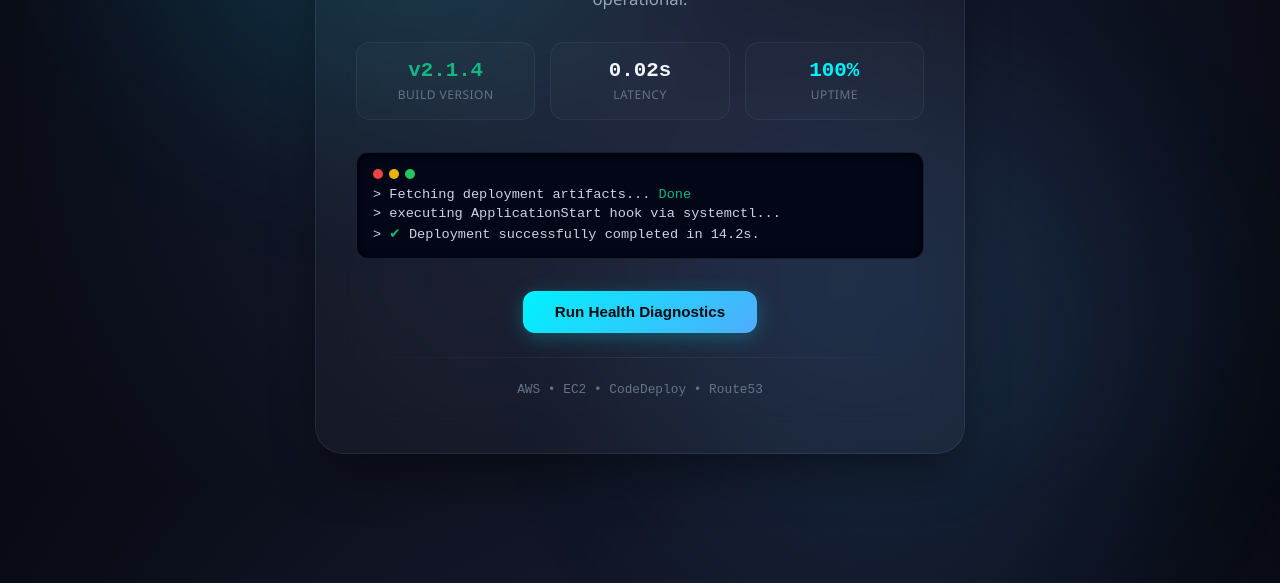
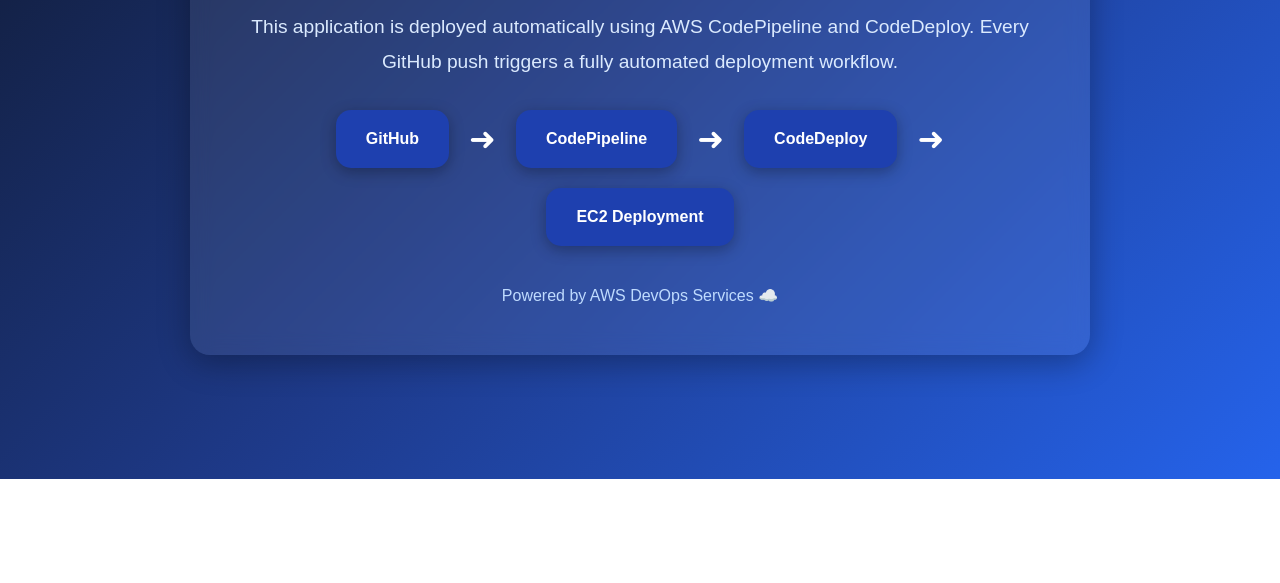
Before and after one commit to SaurabhCognixia/Codedeploy, a plain HTML site: page index.html in a window 1280 px wide. Shown: the part 321-904 px from the top of the page. After the commit the page ends 800 px from the top, so only its background shows below. Drawn offline with Linux system fonts and the light colour scheme.

Commit message:
Code deploy LAB

```diff
--- a/index.html
+++ b/index.html
@@ -3,281 +3,155 @@
 <head>
     <meta charset="UTF-8">
     <meta name="viewport" content="width=device-width, initial-scale=1.0">
-    <title>Saurabh CodePipeline Dashboard</title>
+    <title>AWS CodePipeline Demo</title>
+
     <style>
-        :root {
-            --bg-dark: #070a13;
-            --pipeline-blue: #00f2fe;
-            --pipeline-purple: #4facfe;
-            --pipeline-green: #10b981;
-            --text-light: #ffffff;
-            --glass-bg: rgba(255, 255, 255, 0.03);
-            --glass-border: rgba(255, 255, 255, 0.08);
+        *{
+            margin:0;
+            padding:0;
+            box-sizing:border-box;
+            font-family: Arial, Helvetica, sans-serif;
         }
 
-        * {
-            box-sizing: border-box;
-            margin: 0;
-            padding: 0;
+        body{
+            height:100vh;
+            display:flex;
+            justify-content:center;
+            align-items:center;
+            background: linear-gradient(135deg,#0f172a,#1e3a8a,#2563eb);
+            overflow:hidden;
         }
 
-        body {
-            font-family: 'Segoe UI', Roboto, Helvetica, Arial, sans-serif;
-            background: radial-gradient(circle at 50% 50%, #1a1f36 0%, var(--bg-dark) 100%);
-            color: var(--text-light);
-            min-height: 100vh;
-            display: flex;
-            justify-content: center;
-            align-items: center;
-            overflow-x: hidden;
-            position: relative;
-            padding: 2rem 0;
+        .container{
+            text-align:center;
+            padding:50px;
+            border-radius:20px;
+            background: rgba(255,255,255,0.08);
+            backdrop-filter: blur(10px);
+            box-shadow:0 8px 32px rgba(0,0,0,0.3);
+            color:white;
+            width:80%;
+            max-width:900px;
+            animation: fadeIn 1.5s ease-in-out;
         }
 
-        /* Ambient Background Orbs */
-        .orb {
-            position: absolute;
-            width: 500px;
-            height: 500px;
-            border-radius: 50%;
-            filter: blur(100px);
-            opacity: 0.12;
-            z-index: 0;
-            pointer-events: none;
-        }
-        .orb-1 { background: var(--pipeline-blue); top: -10%; left: 10%; animation: float 12s infinite alternate ease-in-out; }
-        .orb-2 { background: var(--pipeline-purple); bottom: -10%; right: 10%; animation: float 12s infinite alternate-reverse ease-in-out; }
-
-        /* Dashboard Container */
-        .container {
-            background: var(--glass-bg);
-            border: 1px solid var(--glass-border);
-            backdrop-filter: blur(20px);
-            -webkit-backdrop-filter: blur(20px);
-            padding: 3.5rem 2.5rem;
-            border-radius: 28px;
-            text-align: center;
-            max-width: 650px;
-            width: 90%;
-            box-shadow: 0 25px 50px -12px rgba(0, 0, 0, 0.5);
-            z-index: 1;
-            animation: scaleIn 0.6s cubic-bezier(0.16, 1, 0.3, 1);
+        h1{
+            font-size:4rem;
+            margin-bottom:20px;
+            text-transform:uppercase;
+            letter-spacing:3px;
+            background: linear-gradient(to right,#ffffff,#38bdf8,#93c5fd);
+            -webkit-background-clip:text;
+            -webkit-text-fill-color:transparent;
+            animation: glow 2s infinite alternate;
         }
 
-        /* Status Badge */
-        .pipeline-status {
-            display: inline-flex;
-            align-items: center;
-            gap: 10px;
-            background: rgba(16, 185, 129, 0.1);
-            border: 1px solid rgba(16, 185, 129, 0.2);
-            padding: 0.6rem 1.2rem;
-            border-radius: 50px;
-            font-size: 0.85rem;
-            font-weight: 600;
-            letter-spacing: 2px;
-            text-transform: uppercase;
-            color: var(--pipeline-green);
-            margin-bottom: 2rem;
+        h2{
+            font-size:2rem;
+            margin-bottom:25px;
+            color:#e0f2fe;
         }
 
-        .status-dot {
-            width: 10px;
-            height: 10px;
-            background-color: var(--pipeline-green);
-            border-radius: 50%;
-            position: relative;
+        p{
+            font-size:1.2rem;
+            line-height:1.8;
+            color:#dbeafe;
+            margin-bottom:30px;
         }
 
-        .status-dot::after {
-            content: ''; position: absolute; top: 0; left: 0; width: 100%; height: 100%;
-            background-color: var(--pipeline-green); border-radius: 50%;
-            animation: ripple 1.5s infinite ease-out;
+        .pipeline{
+            display:flex;
+            justify-content:center;
+            align-items:center;
+            gap:20px;
+            flex-wrap:wrap;
+            margin-top:20px;
         }
 
-        h1 {
-            font-size: 2.8rem;
-            font-weight: 800;
-            line-height: 1.2;
-            margin-bottom: 1rem;
-            letter-spacing: -0.03em;
-            background: linear-gradient(135deg, #ffffff 30%, #a5b4fc 100%);
-            -webkit-background-clip: text;
-            -webkit-text-fill-color: transparent;
+        .stage{
+            background:#1e40af;
+            padding:20px 30px;
+            border-radius:15px;
+            font-weight:bold;
+            box-shadow:0 4px 15px rgba(0,0,0,0.3);
+            transition:0.3s;
         }
 
-        .highlight {
-            background: linear-gradient(90deg, var(--pipeline-blue), var(--pipeline-purple));
-            -webkit-background-clip: text;
-            -webkit-text-fill-color: transparent;
+        .stage:hover{
+            transform:scale(1.1);
+            background:#2563eb;
         }
 
-        p {
-            color: #94a3b8;
-            font-size: 1.05rem;
-            margin-bottom: 2rem;
+        .arrow{
+            font-size:2rem;
+            color:white;
         }
 
-        /* --- NEW SECTION: METRICS GRID --- */
-        .metrics-grid {
-            display: grid;
-            grid-template-columns: repeat(3, 1fr);
-            gap: 15px;
-            margin-bottom: 2rem;
+        .footer{
+            margin-top:40px;
+            font-size:1rem;
+            color:#bfdbfe;
         }
 
-        .metric-card {
-            background: rgba(255, 255, 255, 0.02);
-            border: 1px solid rgba(255, 255, 255, 0.05);
-            padding: 1rem;
-            border-radius: 14px;
-            text-align: center;
+        @keyframes glow{
+            from{
+                text-shadow:0 0 10px #38bdf8;
+            }
+            to{
+                text-shadow:0 0 25px #93c5fd;
+            }
         }
 
-        .metric-val {
-            font-family: monospace;
-            font-size: 1.3rem;
-            font-weight: bold;
-            color: #f1f5f9;
-        }
-
-        .metric-lbl {
-            font-size: 0.75rem;
-            color: #64748b;
-            text-transform: uppercase;
-            margin-top: 4px;
-            letter-spacing: 0.5px;
-        }
-
-        /* --- NEW SECTION: SIMULATED TERMINAL --- */
-        .terminal {
-            background: #020617;
-            border: 1px solid rgba(255, 255, 255, 0.1);
-            border-radius: 12px;
-            padding: 1rem;
-            text-align: left;
-            font-family: 'Courier New', Courier, monospace;
-            font-size: 0.85rem;
-            color: #cbd5e1;
-            margin-bottom: 2rem;
-            box-shadow: inset 0 2px 8px rgba(0,0,0,0.8);
-        }
-
-        .terminal-header {
-            display: flex;
-            gap: 6px;
-            margin-bottom: 8px;
-        }
-
-        .dot { width: 10px; height: 10px; border-radius: 50%; }
-        .dot-r { background: #ef4444; }
-        .dot-y { background: #eab308; }
-        .dot-g { background: #22c55e; }
-
-        .log-line {
-            margin-top: 4px;
-            white-space: nowrap;
-            overflow: hidden;
-            border-right: 2px solid transparent;
-        }
-        .log-success { color: var(--pipeline-green); }
-        .log-accent { color: var(--pipeline-blue); }
-
-        /* --- NEW SECTION: INTERACTIVE BUTTON --- */
-        .action-btn {
-            background: linear-gradient(135deg, var(--pipeline-blue), var(--pipeline-purple));
-            color: #070a13;
-            border: none;
-            padding: 0.8rem 2rem;
-            font-size: 0.95rem;
-            font-weight: 700;
-            border-radius: 12px;
-            cursor: pointer;
-            transition: all 0.3s ease;
-            box-shadow: 0 4px 20px rgba(0, 242, 254, 0.25);
-            margin-bottom: 1.5rem;
-        }
-
-        .action-btn:hover {
-            transform: translateY(-2px);
-            box-shadow: 0 6px 25px rgba(0, 242, 254, 0.45);
-            color: #fff;
-        }
-
-        .divider {
-            height: 1px;
-            background: linear-gradient(90deg, transparent, var(--glass-border), transparent);
-            margin-bottom: 1.5rem;
-        }
-
-        .meta {
-            font-size: 0.8rem;
-            color: #64748b;
-            font-family: monospace;
-        }
-
-        /* Animations */
-        @keyframes scaleIn { from { opacity: 0; transform: scale(0.95); } to { opacity: 1; transform: scale(1); } }
-        @keyframes float { 0% { transform: translateY(0px); } 100% { transform: translateY(25px); } }
-        @keyframes ripple { 0% { transform: scale(1); opacity: 1; } 100% { transform: scale(3); opacity: 0; } }
-
-        @media (max-width: 550px) {
-            h1 { font-size: 2rem; }
-            .metrics-grid { grid-template-columns: 1fr; }
-            .container { padding: 2rem 1.5rem; }
+        @keyframes fadeIn{
+            from{
+                opacity:0;
+                transform:translateY(30px);
+            }
+            to{
+                opacity:1;
+                transform:translateY(0);
+            }
         }
     </style>
 </head>
+
 <body>
 
-    <div class="orb orb-1"></div>
-    <div class="orb orb-2"></div>
+    <div class="container">
 
-    <div class="container">
-        <div class="pipeline-status">
-            <span class="status-dot"></span>
-            System Healthy
+        <h1>AWS CodePipeline</h1>
+
+        <h2>CI/CD Pipeline Successfully Deployed 🚀</h2>
+
+        <p>
+            This application is deployed automatically using
+            AWS CodePipeline and CodeDeploy.
+            Every GitHub push triggers a fully automated deployment workflow.
+        </p>
+
+        <div class="pipeline">
+
+            <div class="stage">GitHub</div>
+
+            <div class="arrow">➜</div>
+
+            <div class="stage">CodePipeline</div>
+
+            <div class="arrow">➜</div>
+
+            <div class="stage">CodeDeploy</div>
+
+            <div class="arrow">➜</div>
+
+            <div class="stage">EC2 Deployment</div>
+
         </div>
 
-        <h1>Hello From <span class="highlight">Saurabh CodePipeline!</span></h1>
-        <p>Continuous Deployment complete. Your AWS web infrastructure is operational.</p>
-
-        <div class="metrics-grid">
-            <div class="metric-card">
-                <div class="metric-val" style="color: var(--pipeline-green);">v2.1.4</div>
-                <div class="metric-lbl">Build Version</div>
-            </div>
-            <div class="metric-card">
-                <div class="metric-val">0.02s</div>
-                <div class="metric-lbl">Latency</div>
-            </div>
-            <div class="metric-card">
-                <div class="metric-val" style="color: var(--pipeline-blue);">100%</div>
-                <div class="metric-lbl">Uptime</div>
-            </div>
+        <div class="footer">
+            Powered by AWS DevOps Services ☁️
         </div>
 
-        <div class="terminal">
-            <div class="terminal-header">
-                <div class="dot dot-r"></div>
-                <div class="dot dot-y"></div>
-                <div class="dot dot-g"></div>
-            </div>
-            <div class="log-line">> Fetching deployment artifacts... <span class="log-success">Done</span></div>
-            <div class="log-line">> executing ApplicationStart hook via systemctl...</div>
-            <div class="log-line" class="log-accent">> <span class="log-success">✔</span> Deployment successfully completed in 14.2s.</div>
-        </div>
-
-        <button class="action-btn" onclick="triggerCheck()">Run Health Diagnostics</button>
-
-        <div class="divider"></div>
-        <div class="meta">AWS • EC2 • CodeDeploy • Route53</div>
     </div>
 
-    <script>
-        function triggerCheck() {
-            alert("Diagnostic Status:\n\n✔ Web Server: Active\n✔ SSL Certificate: Valid\n✔ Pipeline Connection: Secure\n\nEverything looks perfect, Saurabh!");
-        }
-    </script>
 </body>
 </html>
```
